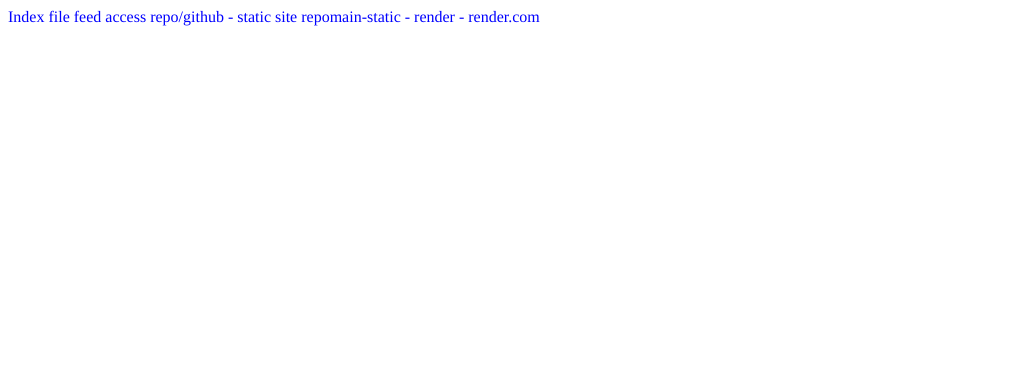
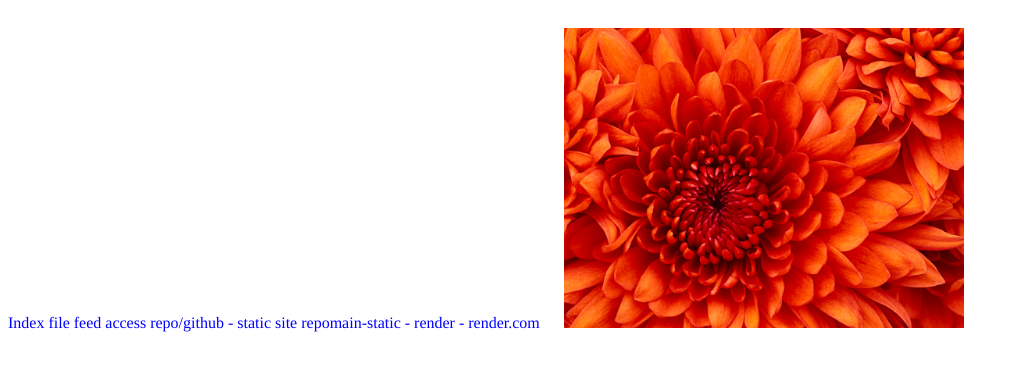
Before and after one commit to mohete/repmain1, a plain HTML site: page index.html in a window 1280 px wide. Shown: the whole page, without its empty margins (0-1019 px from the left). Drawn offline with Linux system fonts and the light colour scheme.

Commit message:
Update index.html

```diff
--- a/index.html
+++ b/index.html
@@ -4,5 +4,6 @@
 </head>
 <body>
   <p style='font:12pt times;color:blue'>Index file feed access repo/github - static site repomain-static - render - render.com
+   <img src='gthbflder1/Chrysanthemum.jpg' style='height:300px;width:400px;margin-left:20px;margin-top:20px'></img>
 </body>
 </html>
```
